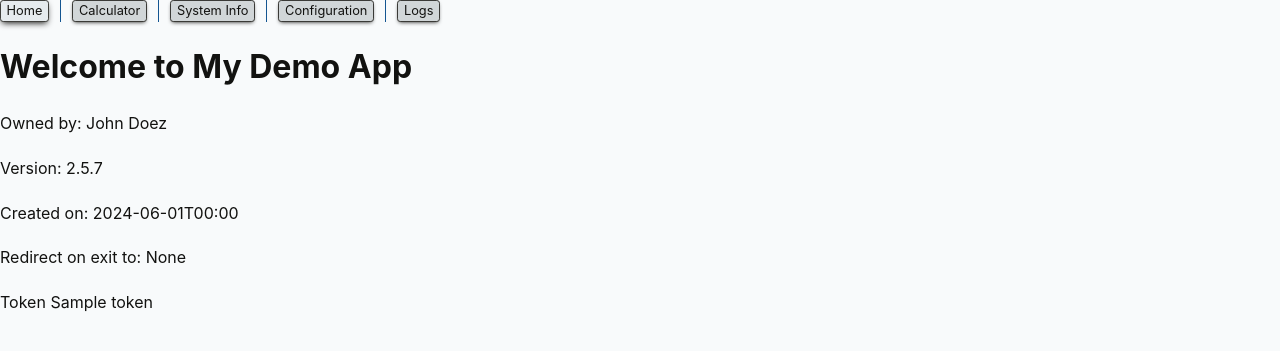
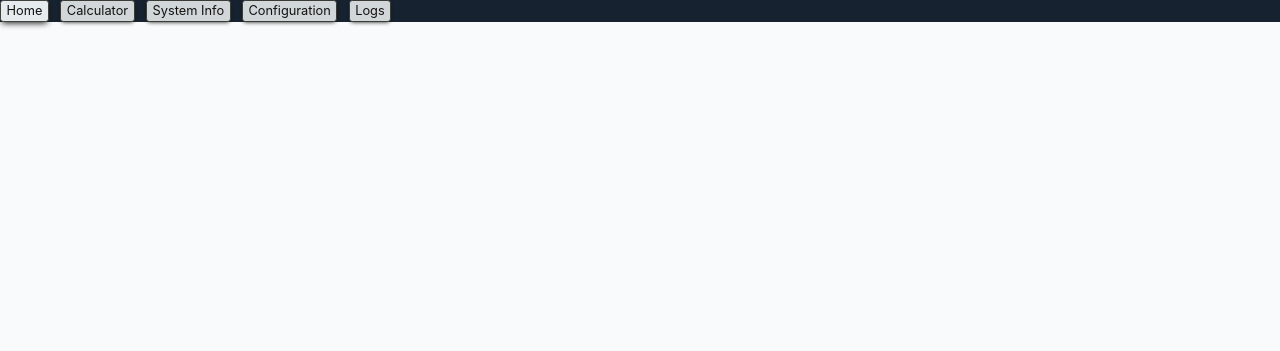
Before and after one commit to calvincs/DeskAppExample, a Flask app: template gui/templates/index.html in a window 1280 px wide. Shown: the top 351 px of the page. Run offline with Flask 3, Linux system fonts and the light colour scheme; the template is opened without the code that fills it: most values are stand-ins (such as "Sample title", 1, 10 or a date in 2020); data that the repository does not hold is empty.

Commit message:
minor updates

```diff
--- a/gui/static/css/style.css
+++ b/gui/static/css/style.css
@@ -8,3 +8,17 @@
 .htmx-request.htmx-indicator{
     opacity:1
 }
+
+#content {
+    padding: 50px;
+}
+
+
+.toplock {
+    position: fixed;
+    top: 0;
+    left: 0;
+    width: 100%;
+    z-index: 9999;
+    background-color: #16222f; /* background color, change to match your design */
+}
--- a/gui/templates/index.html
+++ b/gui/templates/index.html
@@ -8,15 +8,15 @@
     <link rel="stylesheet" href="{{ url_for('static', filename='css/missing.css') }}">
     <link rel="stylesheet" href="{{ url_for('static', filename='css/style.css') }}">
 </head>
-    <section class="tool-bar">
+    <section class="tool-bar toplock">
         <button type=button hx-get="/home" hx-target="#content">Home</button>
-        <hr aria-orientation="vertical">
+
         <button type=button hx-get="/calc" hx-target="#content">Calculator</button>
-        <hr aria-orientation="vertical">
+
         <button type=button hx-get="/system" hx-target="#content">System Info</button>
-        <hr aria-orientation="vertical">
+
         <button type=button hx-get="/system_configuration" hx-target="#content">Configuration</button>
-        <hr aria-orientation="vertical">
+
         <button type=button hx-get="/logs" hx-target="#content">Logs</button>
       </section>
 
@@ -24,13 +24,15 @@
         <!-- Content will be loaded here -->
     </div>
         <!-- Modal content using the <dialog> element -->
-        <div>
-            <p>Token {{ token }}</p>
-        </div>
     <dialog id="modal">
         <p id="modalMessage"></p>
         <button id="closeBtn">OK</button>
     </dialog>
-
+    <script>
+        // Authorize all requests via the token in the header for htmx calls
+        document.body.addEventListener('htmx:configRequest', (event) => {
+            event.detail.headers['token'] = '{{ token}}';
+        });
+    </script>
 </body>
 </html>
--- a/gui/templates/welcome.html
+++ b/gui/templates/welcome.html
@@ -3,4 +3,3 @@
 <p>Owned by: {{ data.owner }}</p>
 <p>Version: {{ data.version }}</p>
 <p>Created on: {{ data.created }}</p>
-<p>Redirect on exit to: {{ data.redirect_url }}</p>
--- a/main.py
+++ b/main.py
@@ -26,5 +26,9 @@
     # Start the application server
     stream = StringIO()
     with redirect_stdout(stream):
-        window = webview.create_window('My first pywebview application', server)
+        window = webview.create_window('Demo Application', server, min_size=(800, 800), confirm_close=True)
+
+        # Give webserver context of the window so it can update the UI if needed
+        server.window_context = window
+
         webview.start(debug=False)
--- a/server.py
+++ b/server.py
@@ -5,7 +5,6 @@
 from functools import wraps
 import webview
 import os
-import json
 import time
 import psutil
 import configparser
@@ -28,8 +27,7 @@
 def verify_token(function):
     @wraps(function)
     def wrapper(*args, **kwargs):
-        data = json.loads(request.data)
-        token = data.get('token')
+        token = request.headers.get('token')
         if token == webview.token:
             return function(*args, **kwargs)
         else:
@@ -59,17 +57,8 @@
 
 
 
-# Web Routes
-@server.route('/')
-def index():
-    """
-        This function renders the index.html template when you visit the root URL.
-    """
-    server.logger.info("Index page visited")
-    return render_template('index.html')
-
-
 @server.route("/home")
+@verify_token
 def home():
     """
         This function renders the home.html template when you visit the /home URL.
@@ -87,6 +76,7 @@
 
 
 @server.route('/calc', methods=['GET', 'POST'])
+@verify_token
 def calculate():
     """
         This function renders the calculator.html template when you visit the /calc URL.
@@ -121,6 +111,7 @@
 
 
 @server.route("/system")
+@verify_token
 def system_info():
     """
         This function renders the system_info.html template when you visit the /system URL.
@@ -146,6 +137,7 @@
 
 # Route to display system configuration using the configuration.html template
 @server.route("/system_configuration", methods=["GET", "POST"])
+@verify_token
 def system_configuration():
     """
         This function renders the configuration.html template when you visit the /system_configuration URL.
@@ -214,6 +206,7 @@
 
 
 @server.route("/logs")
+@verify_token
 def logs():
     """
         This function renders the logs.html template when you visit the /logs URL.
```
